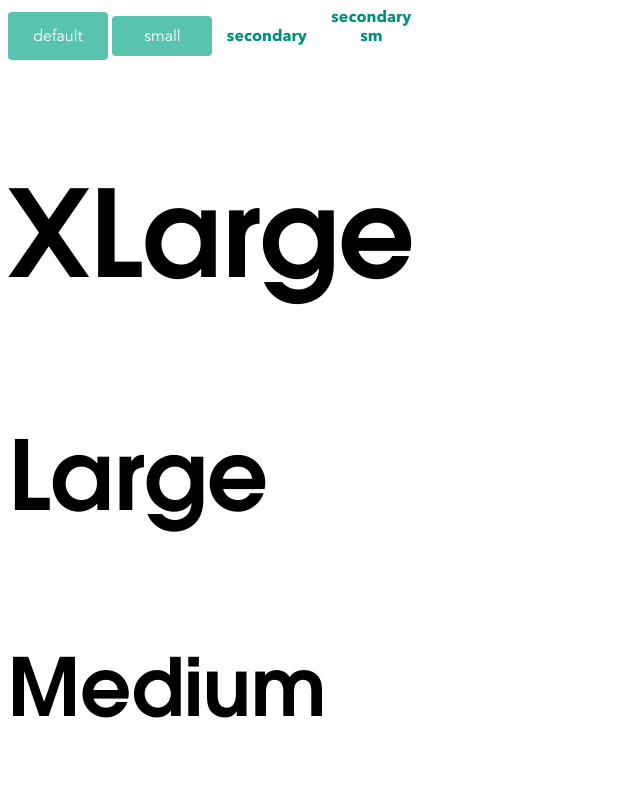
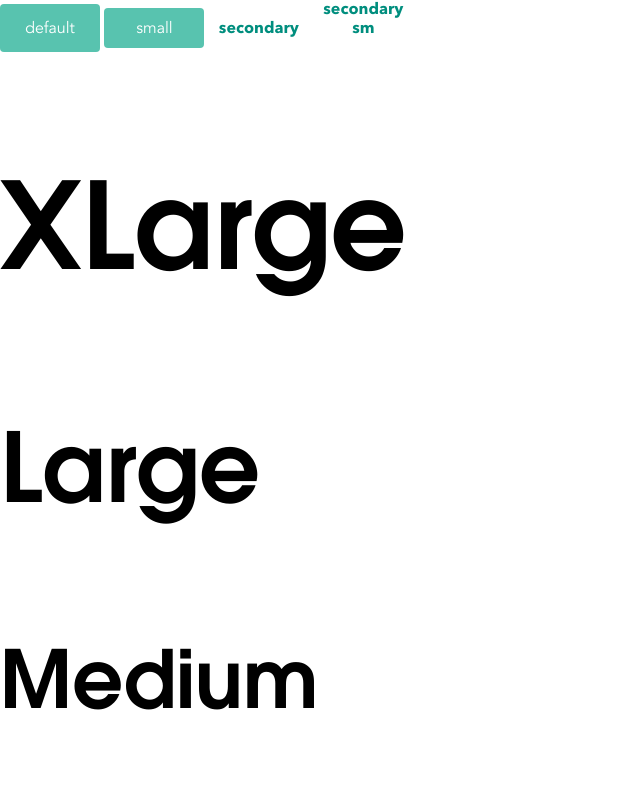
Before and after one commit to TritonSE/FIX-Landing-Page, a SvelteKit app: page / in a window 1280 px wide. Shown: the top 800 px of the page, without its empty margins (0-640 px from the left). Built offline with nearby package versions, Linux system fonts and the light colour scheme.

Commit message:
Add margin and padding to html/body

```diff
--- a/src/routes/+page.svelte
+++ b/src/routes/+page.svelte
@@ -66,6 +66,13 @@
 
     --color-primary-dark: #1f9c8e;
     --color-primary-darkest: #149788;
+  }
+
+  /* Margin and padding */
+  html,
+  body {
+    margin: 0;
+    padding: 0;
   }
 
   /* Fonts and sizing */
```
